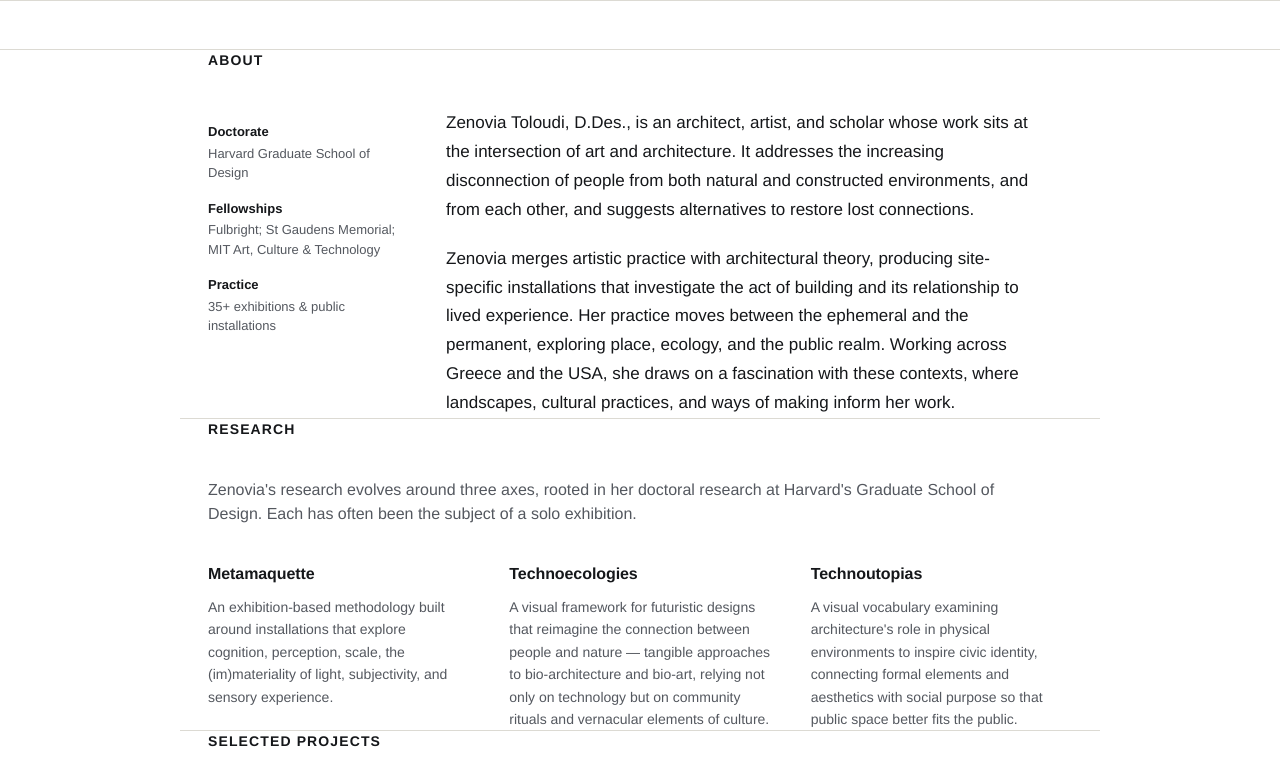
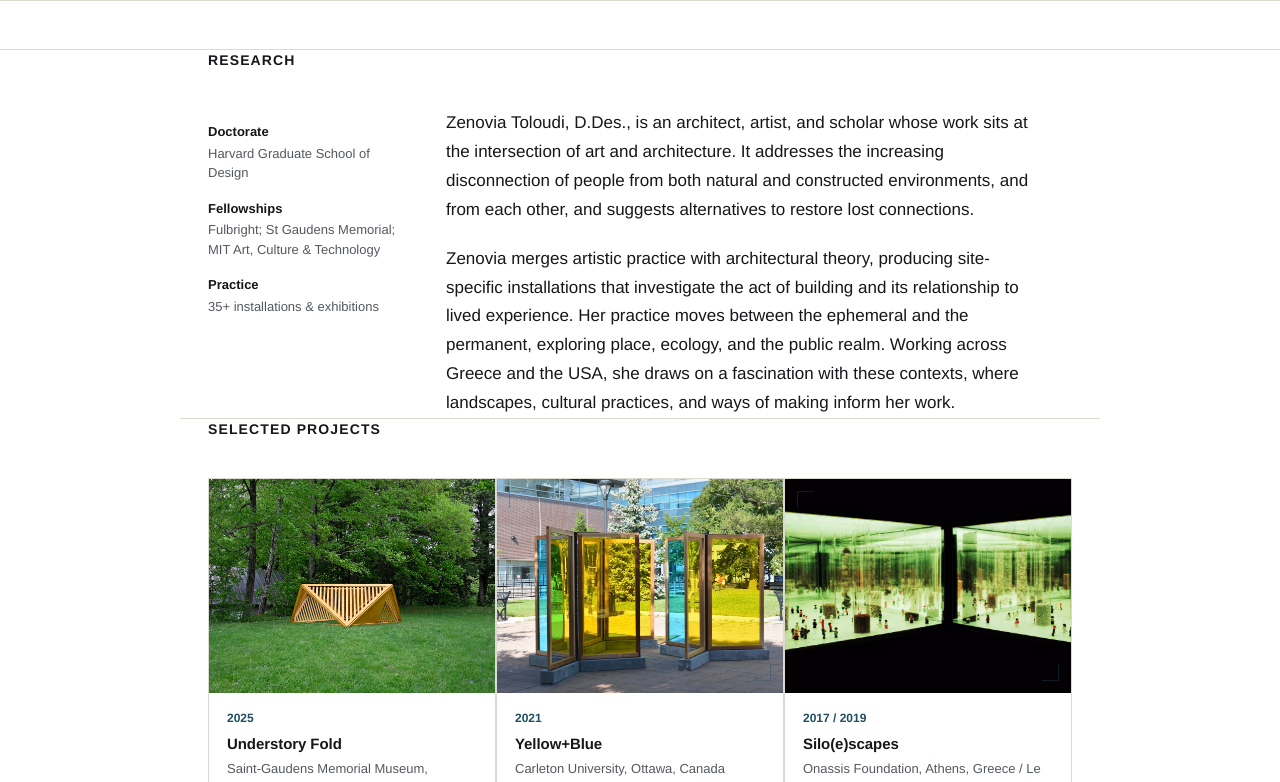
Before and after one commit to zenovia/zenovia-toloudi, a plain HTML site: page index.html in a window 1280 px wide. Shown: the part 1073-1855 px from the top of the page. Drawn offline with Linux system fonts and the light colour scheme.

Commit message:
Add files via upload

```diff
--- a/index.html
+++ b/index.html
@@ -257,31 +257,6 @@
   }
   .about-grid .prose p:last-child{ margin-bottom:0; }
 
-  /* ---------- Research ---------- */
-  .research-intro{
-    font-size:16px;
-    color:var(--ink-soft);
-    max-width:820px;
-    margin:0 0 36px;
-  }
-  .axes{
-    display:grid;
-    grid-template-columns:repeat(3, 1fr);
-    gap:40px;
-  }
-  .axis h3{
-    font-size:16px;
-    font-weight:700;
-    letter-spacing:-0.005em;
-    margin:0 0 10px;
-  }
-  .axis p{
-    font-size:14px;
-    line-height:1.6;
-    color:var(--ink-soft);
-    margin:0;
-  }
-
   #publications, #education, #contact{ margin-top:28px; }
 
   /* ---------- Work grid ---------- */
@@ -498,7 +473,6 @@
   /* ---------- Responsive ---------- */
   @media (max-width: 800px){
     .about-grid{ grid-template-columns:1fr; gap:32px; }
-    .axes{ grid-template-columns:1fr; gap:28px; }
     .cols{ grid-template-columns:1fr; gap:8px; }
     .grid{ grid-template-columns:repeat(2, 1fr); }
     .slideshow{ aspect-ratio:4/3; }
@@ -523,7 +497,6 @@
   <div class="navrow">
     <a class="mark" href="#top">Zenovia&nbsp;Toloudi</a>
     <nav>
-      <a href="#about">About</a>
       <a href="#research">Research</a>
       <a href="#work">Projects</a>
       <a href="#exhibitions">Exhibitions</a>
@@ -591,9 +564,9 @@
     </div>
   </section>
 
-  <!-- ===== About ===== -->
-  <section id="about" class="wrap">
-    <div class="section-head"><h2>About</h2></div>
+  <!-- ===== Research (formerly About) ===== -->
+  <section id="research" class="wrap">
+    <div class="section-head"><h2>Research</h2></div>
     <div class="about-grid">
       <dl class="facts">
         <dt>Doctorate</dt>
@@ -601,7 +574,7 @@
         <dt>Fellowships</dt>
         <dd>Fulbright; St Gaudens Memorial; MIT Art, Culture &amp; Technology</dd>
         <dt>Practice</dt>
-        <dd>35+ exhibitions &amp; public installations</dd>
+        <dd>35+ installations &amp; exhibitions</dd>
       </dl>
       <div class="prose">
         <p>
@@ -614,26 +587,6 @@
         <p>
           Zenovia merges artistic practice with architectural theory, producing site-specific installations that investigate the act of building and its relationship to lived experience. Her practice moves between the ephemeral and the permanent, exploring place, ecology, and the public realm. Working across Greece and the USA, she draws on a fascination with these contexts, where landscapes, cultural practices, and ways of making inform her work.
         </p>
-      </div>
-    </div>
-  </section>
-
-  <!-- ===== Research ===== -->
-  <section id="research" class="wrap">
-    <div class="section-head"><h2>Research</h2></div>
-    <p class="research-intro">Zenovia's research evolves around three axes, rooted in her doctoral research at Harvard's Graduate School of Design. Each has often been the subject of a solo exhibition.</p>
-    <div class="axes">
-      <div class="axis">
-        <h3>Metamaquette</h3>
-        <p>An exhibition-based methodology built around installations that explore cognition, perception, scale, the (im)materiality of light, subjectivity, and sensory experience.</p>
-      </div>
-      <div class="axis">
-        <h3>Technoecologies</h3>
-        <p>A visual framework for futuristic designs that reimagine the connection between people and nature — tangible approaches to bio-architecture and bio-art, relying not only on technology but on community rituals and vernacular elements of culture.</p>
-      </div>
-      <div class="axis">
-        <h3>Technoutopias</h3>
-        <p>A visual vocabulary examining architecture's role in physical environments to inspire civic identity, connecting formal elements and aesthetics with social purpose so that public space better fits the public.</p>
       </div>
     </div>
   </section>
@@ -896,7 +849,7 @@
     <div class="section-head"><h2>Education</h2></div>
     <ul class="timeline">
       <li>
-        <span class="deg">D.Des.</span>
+        <span class="deg">Doctor of Design</span>
         <span class="what">Harvard Graduate School of Design, USA</span>
       </li>
       <li>
```
